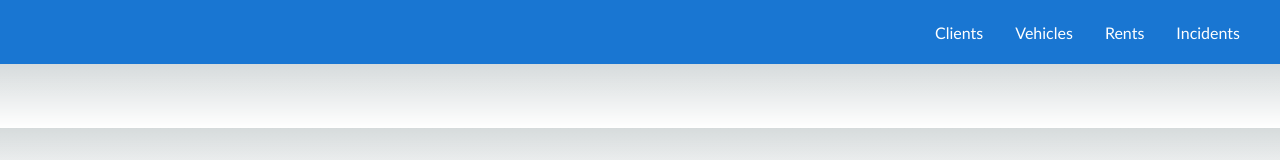
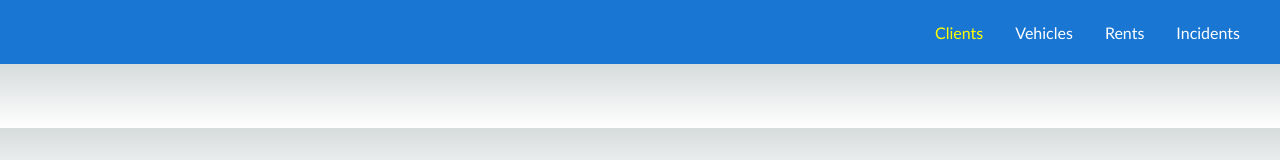
Before and after one commit to UBB-SDI-23/lab-5x-davidalexandru1370, a Next.js app in the folder frontend/rent-a-car/: page /clients in a window 1280 px wide. Shown: the top 160 px of the page. Built offline with nearby package versions, Linux system fonts and the light colour scheme.

Commit message:
made taskbar to work

```diff
--- a/frontend/rent-a-car/src/components/NavigationBar/NavigationBar.tsx
+++ b/frontend/rent-a-car/src/components/NavigationBar/NavigationBar.tsx
@@ -3,14 +3,18 @@ import React, { FC, useState } from "react";
 import styles from "./NavigationBar.module.css";
 import Link from "next/link";
 import { Route } from "@/model/Route";
+import { useRouter } from "next/router";
 
 interface INavigationBar {
   navigationItems: Route[];
 }
 
 export const NavigationBar: FC<INavigationBar> = ({ navigationItems }) => {
-  const [selectedNavigationItem, setselectedNavigationItem] =
-    useState<string>("");
+  const router = useRouter();
+  const [selectedNavigationItem, setselectedNavigationItem] = useState<string>(
+    router.pathname.substring(1)
+  );
+  console.log(selectedNavigationItem === "clients");
 
   return (
     <Box sx={{ flexGrow: 1 }}>
@@ -24,16 +28,18 @@ export const NavigationBar: FC<INavigationBar> = ({ navigationItems }) => {
         }}
       >
         <Toolbar>
-          {navigationItems.map((navigationItem: Route, index) => {
+          {navigationItems.map((navigationItem: Route) => {
             return (
               <Link
                 className={`${styles.navigationItem} ${
-                  navigationItem.name === selectedNavigationItem
+                  navigationItem.routeName.localeCompare(
+                    selectedNavigationItem
+                  ) === 0
                     ? styles.selectedNavigationItem
                     : ""
                 }`}
                 onClick={() => {
-                  setselectedNavigationItem(navigationItem.name);
+                  setselectedNavigationItem(navigationItem.routeName);
                 }}
                 key={navigationItem.name}
                 href={`/${navigationItem.routeName}`}
--- a/frontend/rent-a-car/src/pages/clients/index.tsx
+++ b/frontend/rent-a-car/src/pages/clients/index.tsx
@@ -1,6 +1,29 @@
+import { Client } from "@/model/Client";
+import {
+  Paper,
+  Table,
+  TableCell,
+  TableContainer,
+  TableHead,
+  TableRow,
+} from "@mui/material";
 import { Inter } from "next/font/google";
 const inter = Inter({ subsets: ["latin"] });
 
-export default function Client() {
-  return <div></div>;
+export default function Clients() {
+  return (
+    <div>
+      <TableContainer component={Paper}>
+        <Table>
+          <TableHead>
+            <TableRow>
+              {Array<keyof Client>().map((key) => {
+                return <></>;
+              })}
+            </TableRow>
+          </TableHead>
+        </Table>
+      </TableContainer>
+    </div>
+  );
 }
```
